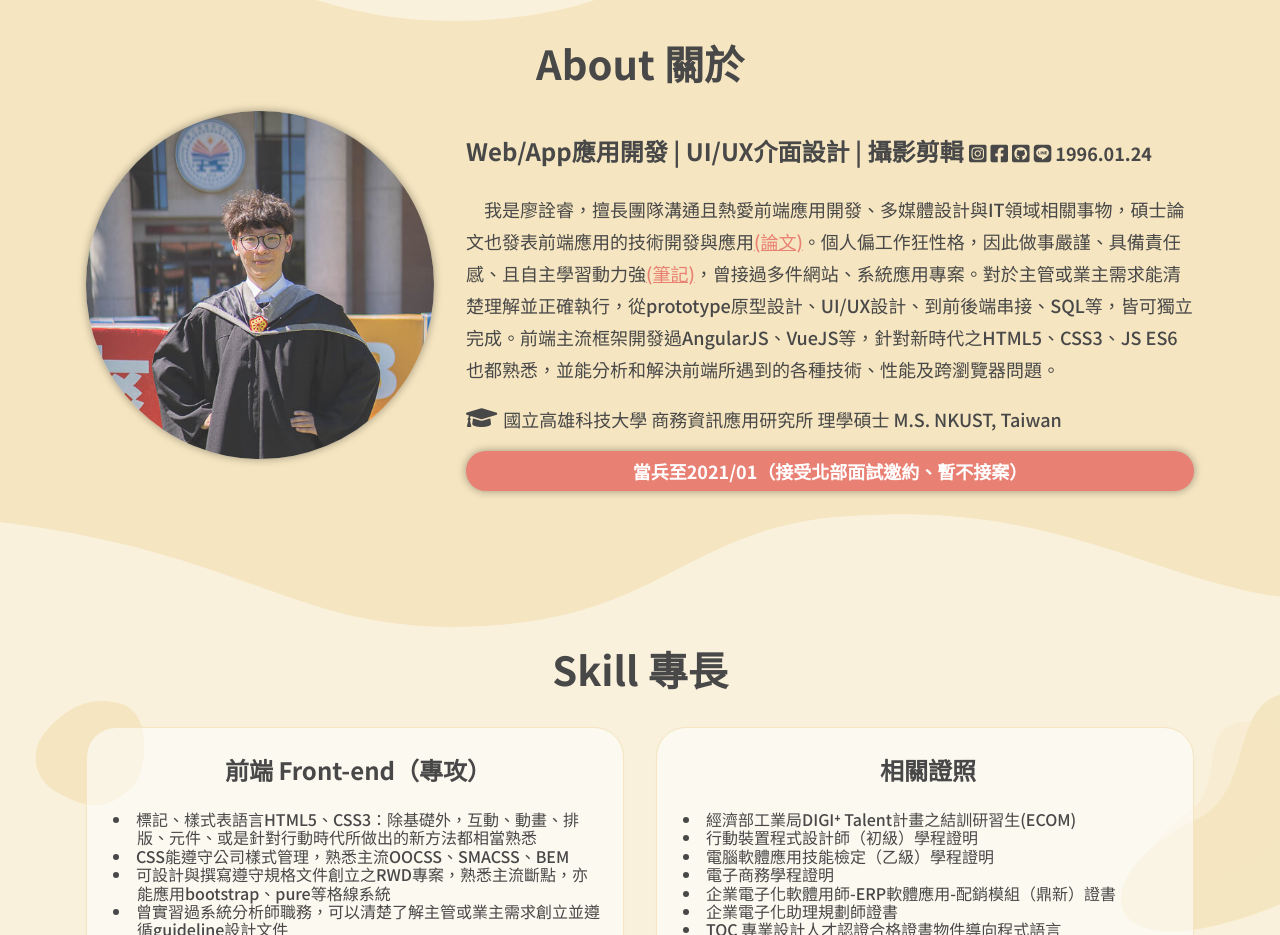
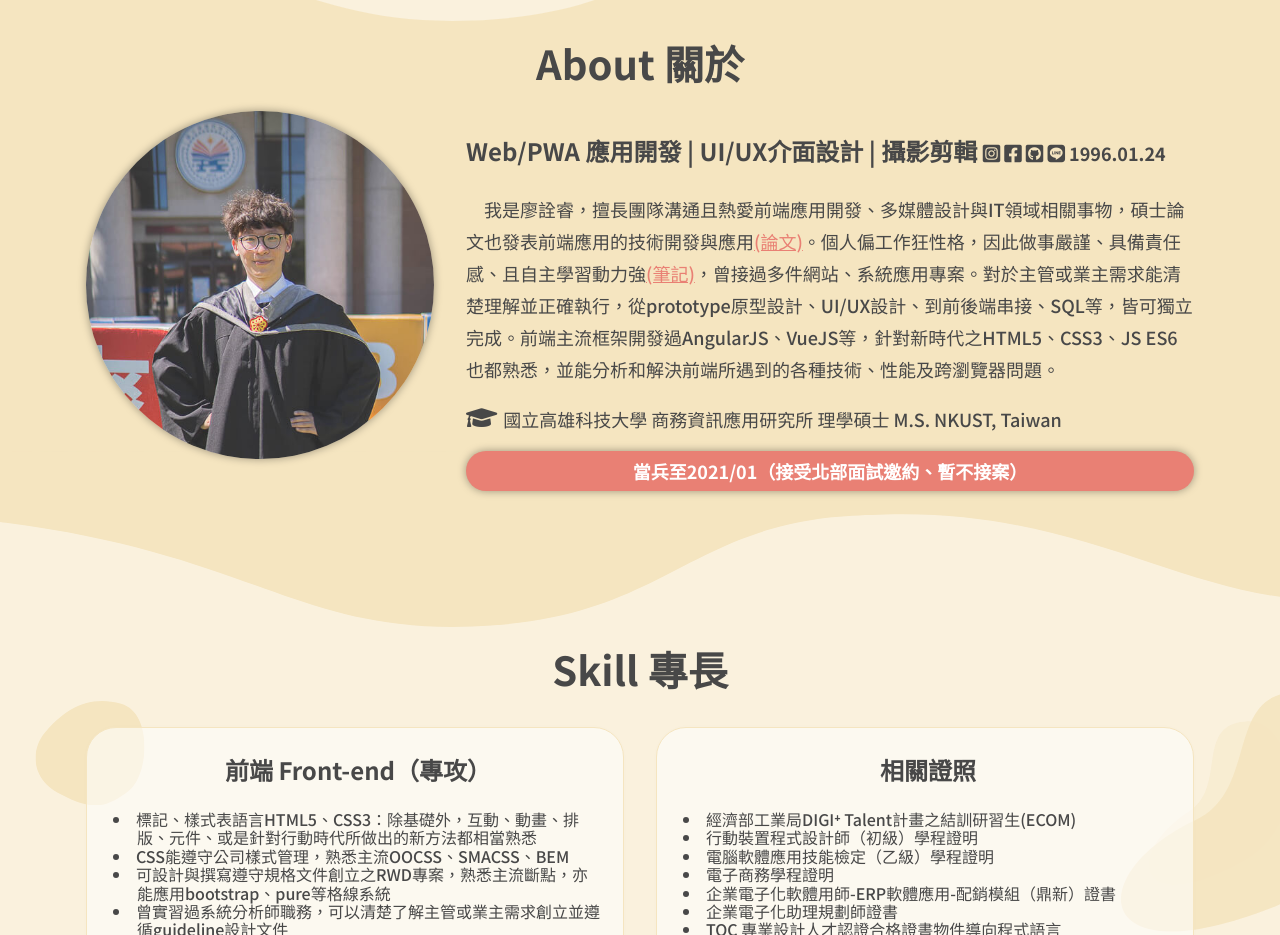
Before and after one commit to chanryTW/chanryTW.github.io, a plain HTML site: page index.html in a window 1280 px wide. Shown: the part 900-1835 px from the top of the page. Drawn offline with nearby package versions, Linux system fonts and the light colour scheme.

Commit message:
增加PWA名詞

```diff
--- a/index.html
+++ b/index.html
@@ -121,7 +121,7 @@
                         </div>
                         <div class="col-11 col-xl-8 about__context">
                             <h4>
-                                Web/App應用開發 | UI/UX介面設計 | 攝影剪輯
+                                Web/PWA 應用開發 | UI/UX介面設計 | 攝影剪輯
                                 <span>
                                     <a href="https://www.instagram.com/chanryx" target="_blank"><i class="fab fa-instagram-square"></i></a>
                                     <a href="https://www.facebook.com/chanryx" target="_blank"><i class="fab fa-facebook-square"></i></a>
```
